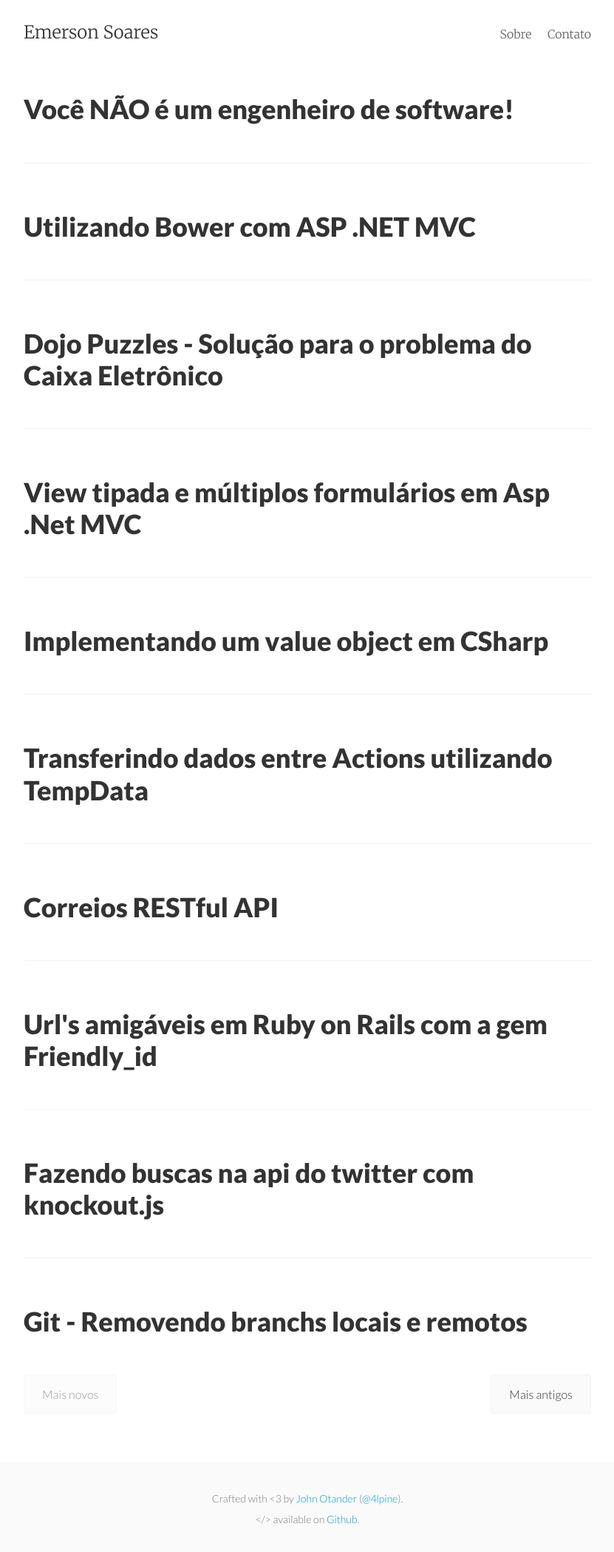
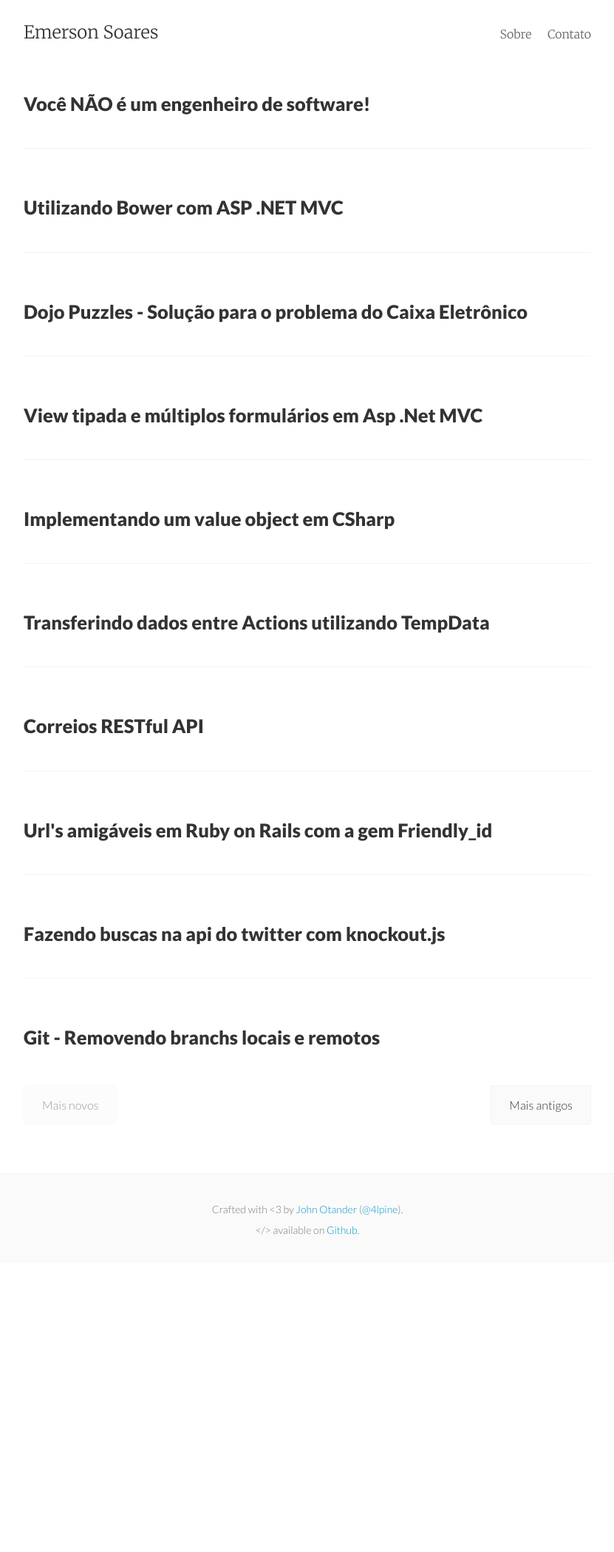
Before and after one commit to emersonsoares/emersonsoares.github.io, a Jekyll site: the page built from index.html, in a window 1280 px wide. Shown: the whole page at 74% size, without its empty margins (224-1055 px from the left). Built offline with Jekyll 4.4.1, drawn with Linux system fonts in a browser that asks for light colours; Markdown is read by kramdown in place of the engine named in the settings; the list of posts is cut into pages by our own code; after the commit the page ends 1707 px from its top, so only the background shows below that.

Commit message:
Update index.html

```diff
--- a/index.html
+++ b/index.html
@@ -3,12 +3,11 @@
 ---
 
 <div class="home">
-
   <div class="posts">
     {% for post in paginator.posts %}
       <div class="post {% if site.animated %}animated fade-in-down{% endif %}">
         <a href="{{ post.url | prepend: site.baseurl }}" class="post-link">
-          <h3 class="post-title">{{ post.title }}</h3>
+          <h4 class="post-title">{{ post.title }}</h4>
         </a>
       </div>
     {% endfor %}
```
